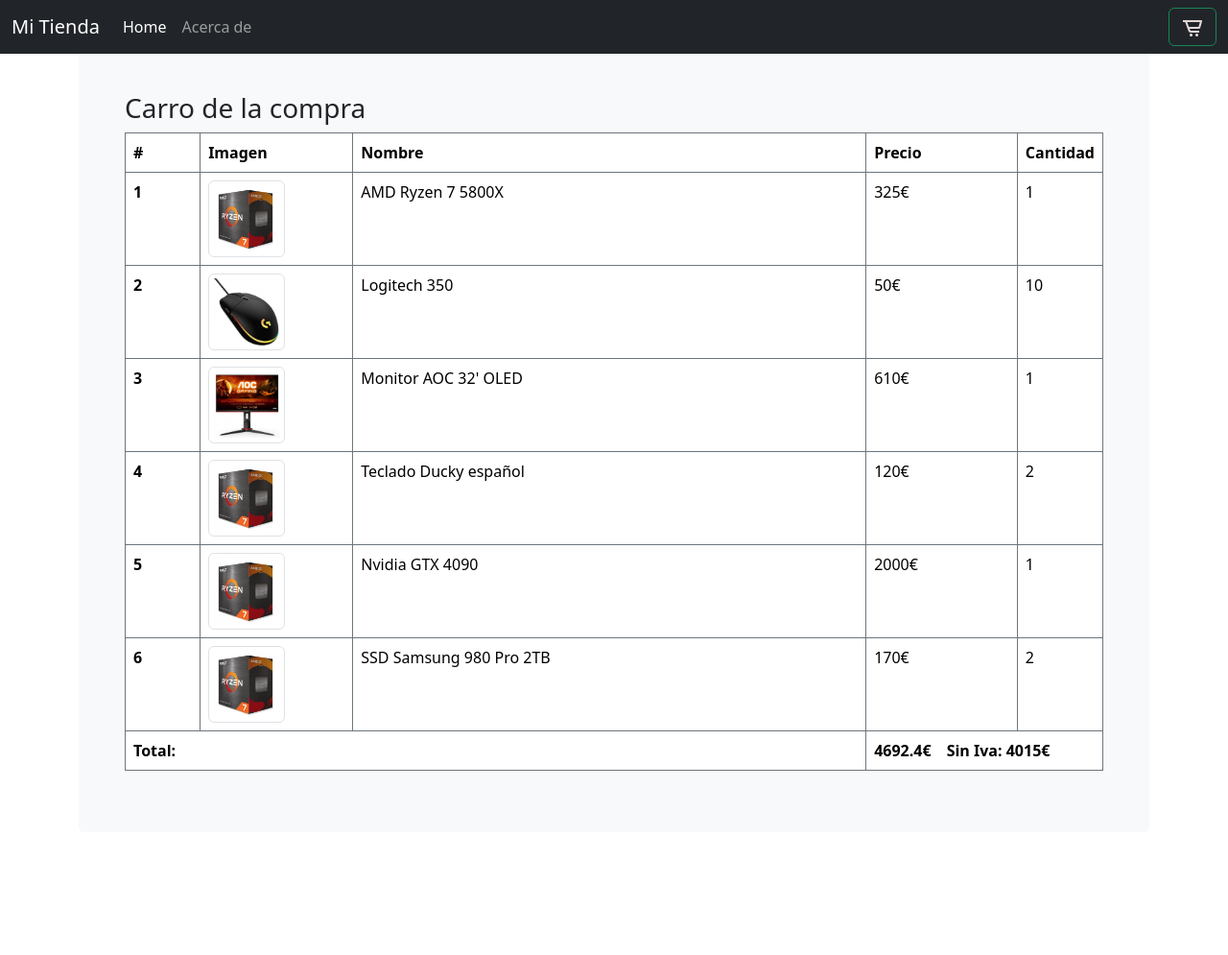
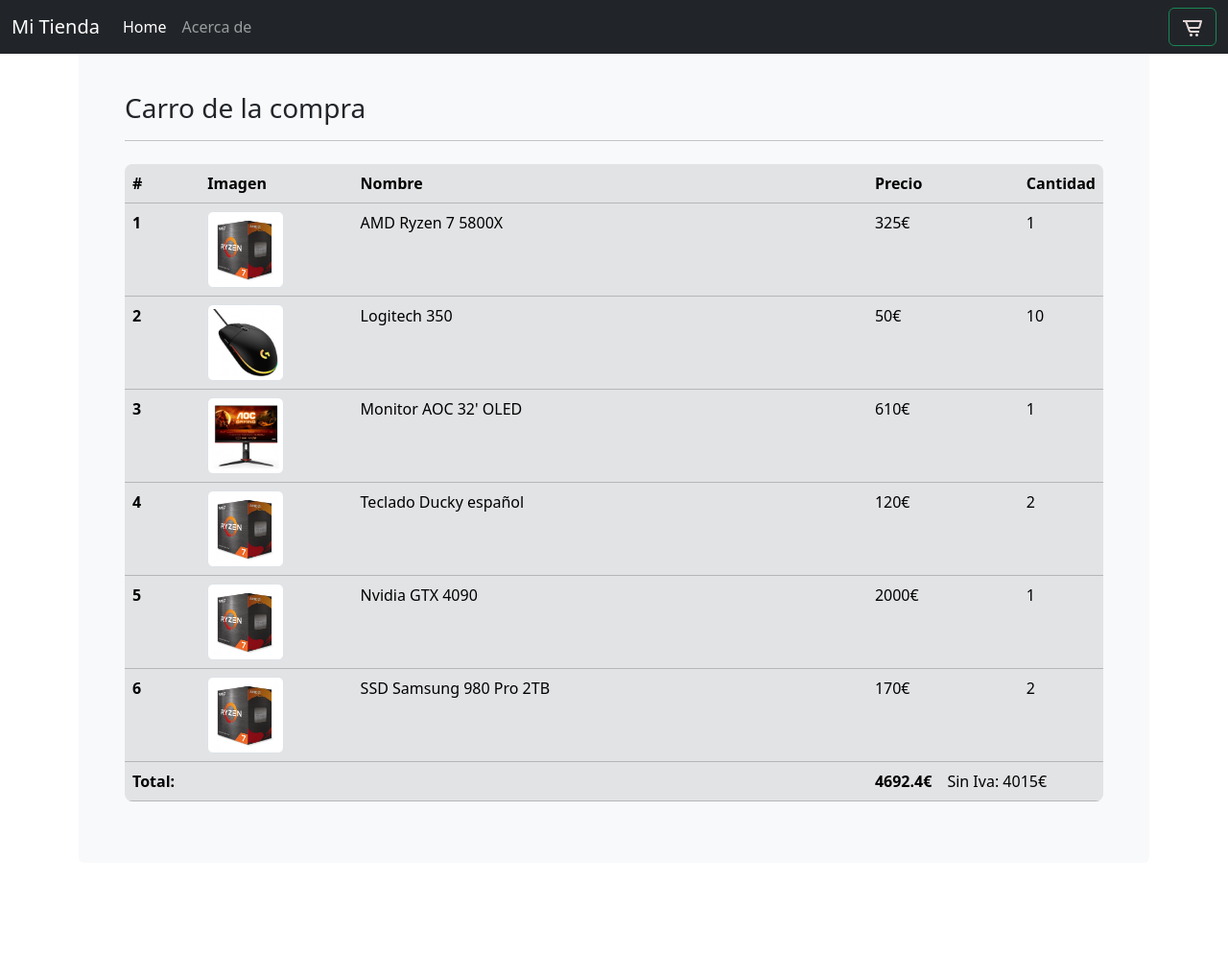
Before and after one commit to jjguillen/Servidor2024, a PHP site: page /tema2/carroCompra/carro.php in a window 1280 px wide. Shown: the whole page at 96% size. Before the commit the page ends 803 px from the top, so only its background shows below. Run offline with PHP 8.4, Linux system fonts and the light colour scheme.

Commit message:
cambio diseño carro de la compra

```diff
--- a/tema2/carroCompra/carro.php
+++ b/tema2/carroCompra/carro.php
@@ -6,6 +6,7 @@
         <div class="bg-light p-5 mt-5 rounded">
 
             <h3>Carro de la compra</h3>
+            <hr class="text-dark mb-4">
 
 <?php
 
@@ -29,7 +30,7 @@
       );
 
       //Pintar el carro de la compra
-      echo '<table class="table table-bordered border-secondary">';
+      echo '<table class="table table-hover table-secondary rounded-3 overflow-hidden">';
 
       //Cabecera de la tabla
       echo '  <thead>';
@@ -69,7 +70,7 @@
       //Pie de la tabla
       echo '  <tfoot>';
       echo '    <td scope="col" class="col-8 fw-bold" colspan="3">Total:</td>';
-      echo '    <td scope="col" class="col-4 fw-bold" colspan="2">'.$totalConIva.'€<span class="p-3">Sin Iva: '.$totalSinIva.'€</span></td>';
+      echo '    <td scope="col" class="col-4" colspan="2"><span class="fw-bold">'.$totalConIva.'€</span><span class="p-3">Sin Iva: '.$totalSinIva.'€</span></td>';
       echo '  </tfoot>';
 
       echo '</table>';
@@ -78,6 +79,8 @@
 
 
         </div>
+
+        <br><br><br><br>
     </main>
 
 
```
Also changed, not shown: tema2/carroCompra/index.php (+7 -16 lines).
